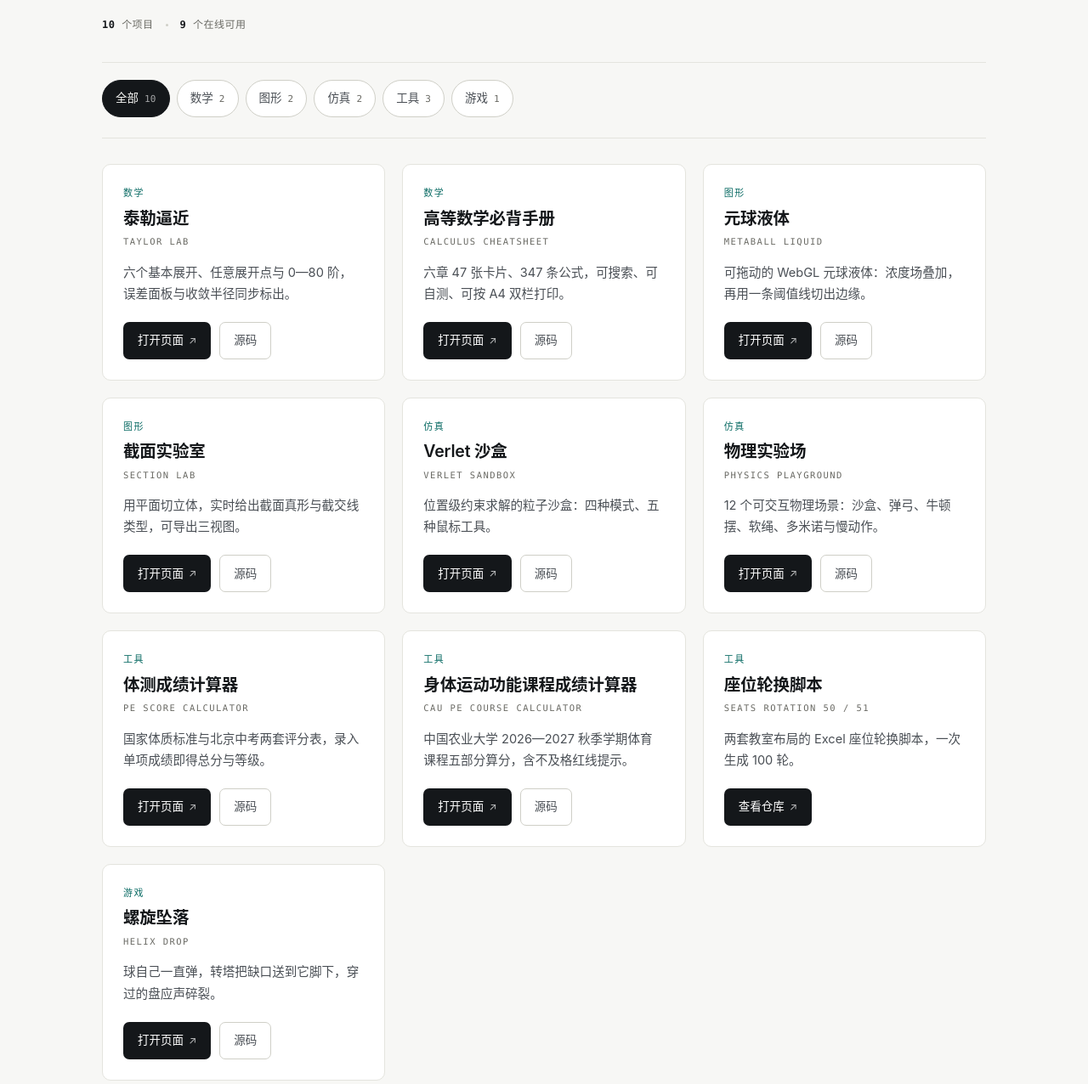
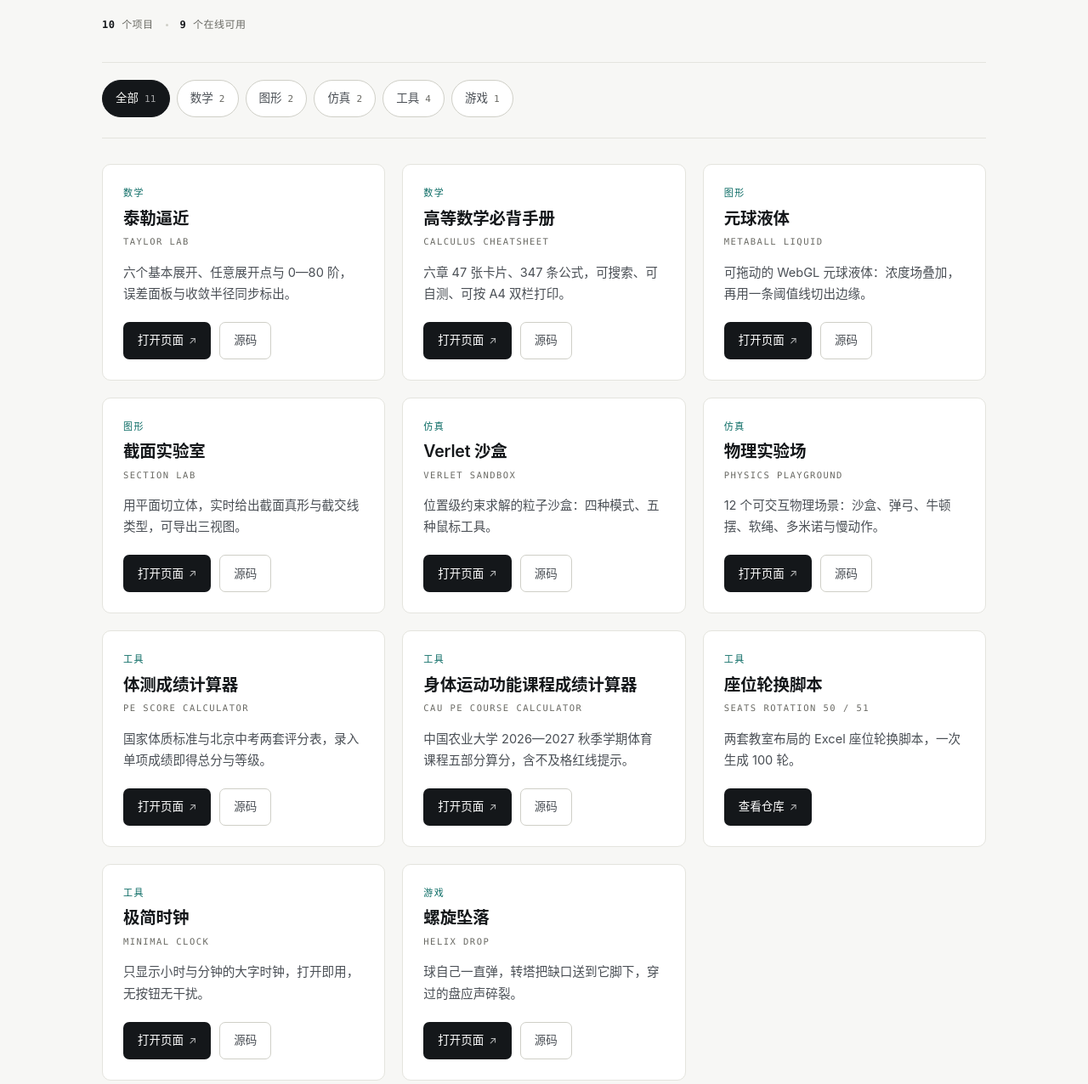
Before and after one commit to wtsswt/projects, a plain HTML site: page index.html in a window 1280 px wide. Shown: the part 208-1484 px from the top of the page at 85% size. Drawn offline with Linux system fonts and the light colour scheme.

Commit message:
收录 minimal-clock

```diff
--- a/index.html
+++ b/index.html
@@ -218,11 +218,11 @@
   </header>
 
   <nav class="filters" aria-label="按类别筛选">
-    <button class="chip" type="button" data-filter="all" aria-pressed="true">全部<span class="n">10</span></button>
+    <button class="chip" type="button" data-filter="all" aria-pressed="true">全部<span class="n">11</span></button>
     <button class="chip" type="button" data-filter="math" aria-pressed="false">数学<span class="n">2</span></button>
     <button class="chip" type="button" data-filter="graph" aria-pressed="false">图形<span class="n">2</span></button>
     <button class="chip" type="button" data-filter="sim" aria-pressed="false">仿真<span class="n">2</span></button>
-    <button class="chip" type="button" data-filter="tools" aria-pressed="false">工具<span class="n">3</span></button>
+    <button class="chip" type="button" data-filter="tools" aria-pressed="false">工具<span class="n">4</span></button>
     <button class="chip" type="button" data-filter="game" aria-pressed="false">游戏<span class="n">1</span></button>
   </nav>
 
@@ -326,6 +326,17 @@
       </div>
     </article>
 
+    <article class="card" data-cat="tools">
+      <p class="cat">工具</p>
+      <h2>极简时钟</h2>
+      <p class="en">Minimal Clock</p>
+      <p class="desc">只显示小时与分钟的大字时钟，打开即用，无按钮无干扰。</p>
+      <div class="links">
+        <a class="btn primary" href="https://wtsswt.github.io/minimal-clock/">打开页面<span class="arw">↗</span></a>
+        <a class="btn ghost" href="https://github.com/wtsswt/minimal-clock" aria-label="极简时钟 源代码">源码</a>
+      </div>
+    </article>
+
     <article class="card" data-cat="game">
       <p class="cat">游戏</p>
       <h2>螺旋坠落</h2>
```
Also changed, not shown: 1 other file.
